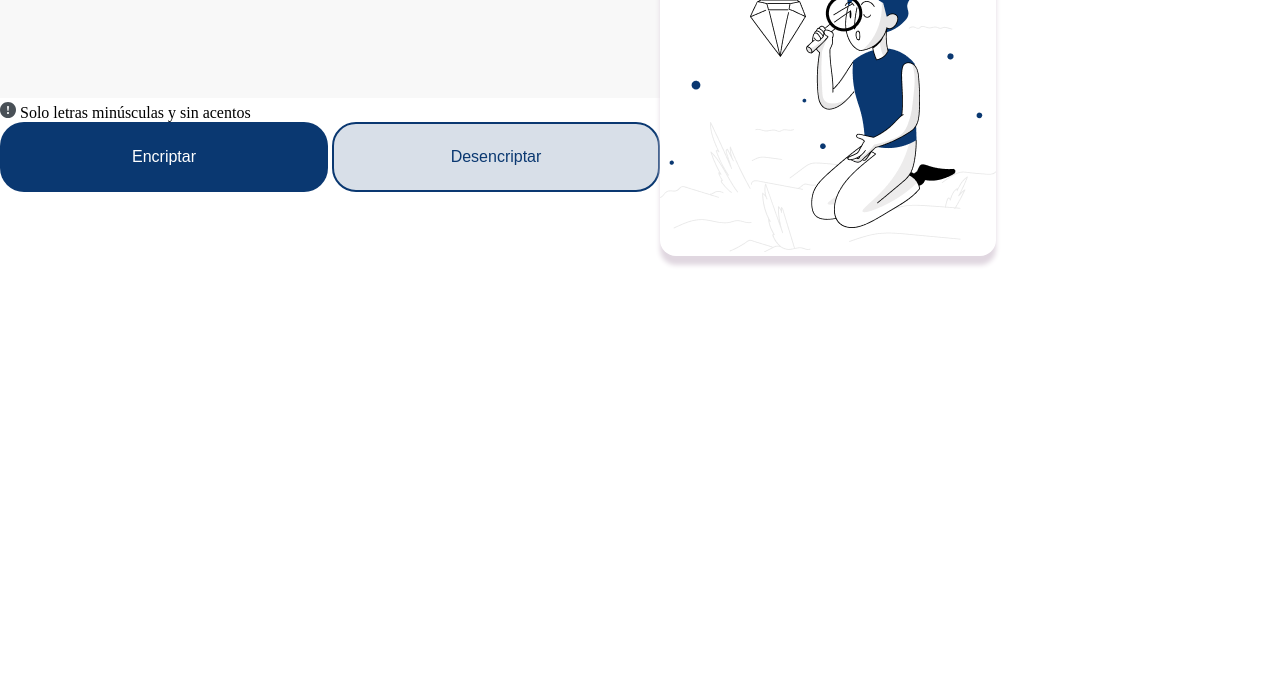
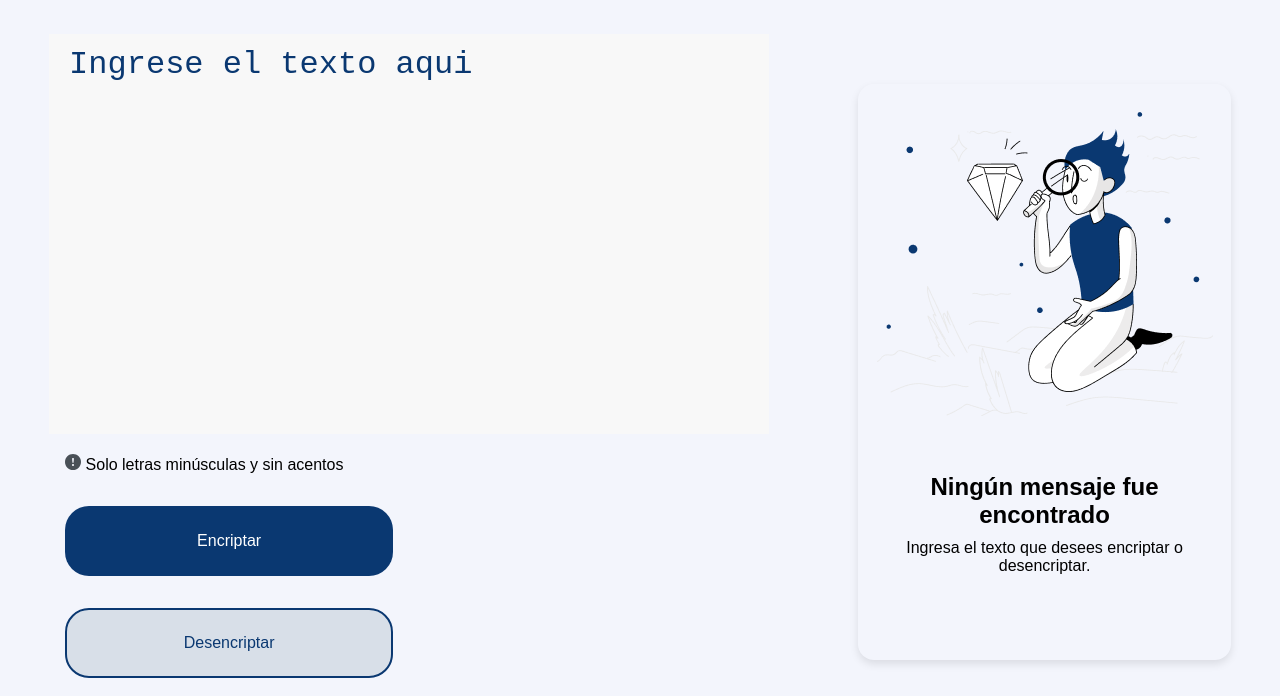
Before and after one commit to SoyElGary1/Encriptador-de-texto, a plain HTML site: page index.html in a window 1280 px wide. Shown: the part 104-800 px from the top of the page. Drawn offline with Linux system fonts and the light colour scheme.

Commit message:
Estilos de escritorios listos

```diff
--- a/assets/css/style.css
+++ b/assets/css/style.css
@@ -1,14 +1,131 @@
 * {
-    padding: 0;
-    margin: 0;
+  padding: 0;
+  margin: 0;
 }
 
-.container{
-    display: flex;
+body {
+  font-family: Arial, sans-serif;
+  margin: 0;
+  padding: 0;
+  background: #f3f5fc;
+  padding: 40px;
 }
 
+header {
+  display: flex;
+  justify-content: flex-start;
+  width: 100%;
+  margin-bottom: 20px;
+}
+
+header img {
+  width: 120px;
+}
+
+section {
+  display: flex;
+  flex-direction: column;
+  justify-content: center;
+  width: 60%;
+  margin-top: 80px;
+}
 
 textarea {
+  width: 100%;
+  height: 400px;
+  padding: 12px 20px;
+  box-sizing: border-box;
+  border: none;
+  background-color: #f8f8f8;
+  font-size: 16px;
+  resize: none;
+  font-size: 2rem;
+  color: #0a3871;
+}
+
+textarea::placeholder {
+  font-size: 2rem;
+  color: #0a3871;
+}
+
+textarea:focus {
+  outline: none; /* Asegura que no aparezca ningún borde o sombra al enfocar */
+}
+
+form {
+  display: flex;
+  flex-direction: column;
+  flex-grow: 1;
+  justify-content: space-between;
+}
+
+.container {
+  display: flex;
+  justify-content: space-evenly;
+  width: 100%;
+  height: 80vh;
+  gap: 80px;
+}
+
+.btn {
+  margin: 1rem;
+  width: 328px;
+  padding: 24px;
+  border-radius: 24px;
+  font-size: 1rem;
+  cursor: pointer;
+}
+
+.btn.encriptar {
+  background-color: #0a3871;
+  color: #ffffff;
+  border-color: transparent;
+}
+
+.btn.desencriptar {
+  background-color: #d8dfe8;
+  border: none;
+  border: 2px solid #0a3871;
+  color: #0a3871;
+}
+
+.btn-copiar{
+  display: none;
+  margin: 1rem;
+  width: 328px;
+  padding: 24px;
+  border-radius: 24px;
+  font-size: 1rem;
+  cursor: pointer;
+  background-color: #d8dfe8;
+  border: none;
+  border: 2px solid #0a3871;
+  color: #0a3871;
+}
+
+span p {
+  font-size: 12px;
+  color: #495057;
+}
+
+.aside {
+  width: 100%;
+  height: 90%;
+  display: flex;
+  flex-direction: column;
+  justify-content: space-around;
+  align-items: center;
+  border-radius: 1rem;
+  box-shadow: 0px 4px 8px rgba(0, 0, 0, 0.1);
+}
+
+.img {
+  max-width: 100%;
+  height: auto;
+}
+
+.mensaje {
+  display: none;
   width: 100%;
   height: 150px;
   padding: 12px 20px;
@@ -17,46 +134,20 @@ textarea {
   background-color: #f8f8f8;
   font-size: 16px;
   resize: none;
+  font-size: 2rem;
+  color: #0a3871;
 }
 
-textarea::placeholder {
-    font-size: 2rem;
-    color: #0A3871;
+.icono {
+  display: block;
+  margin: 1rem;
 }
 
-.buttons-container{
-    display: flex;
-    gap: 8px;
-
+.msj-encriptado{
+  display: flex;
+  flex-direction: column;
+  text-align: center;
+  width: 80%;
+  gap: 10px;
+  align-items: center;
 }
-
-.btn{
-    width: 328px;
-    padding: 24px;
-    border-radius: 24px;
-    font-size: 1rem;
-    cursor: pointer;
-}
-
-.btn.encriptar{
-    background-color: #0A3871;
-    color: #FFFFFF;
-    border-color: transparent;
-}
-
-.btn.desencriptar{
-    background-color: #D8DFE8;
-    border: none;
-    border: 2px solid #0A3871;
-    color: #0A3871;
-}
-
-span p{
-    font-size: 12px;
-    color: #495057;
-}
-
-.aside{
-    border-radius: 1rem;
-    box-shadow: 0px 9px 5px 0px rgba(224,215,224,1);
-}
--- a/assets/js/index.js
+++ b/assets/js/index.js
@@ -6,15 +6,22 @@ const aside = document.querySelector('#aside');
 
 function encriptar() {
     const texto = document.querySelector('#texto').value;
+    const textoSinAcentos = normalizarTexto(texto);
     // Reemplaza los caracteres del primer parametro de la funcion por el segundo incluyendo si son letras mayúsculas
-    const textoEncriptado = texto.replace(/u/gi, 'ufat').replace(/e/gi, 'enter').replace(/o/gi, 'ober').replace(/i/gi, 'imes').replace(/a/gi, 'ai');
-
+    const textoEncriptado = textoSinAcentos.replace(/u/gi, 'ufat').replace(/e/gi, 'enter').replace(/o/gi, 'ober').replace(/i/gi, 'imes').replace(/a/gi, 'ai');
+    console.log(textoEncriptado)
     return textoEncriptado;
 }
 
+//Funcion para sacar los acentos de las letras
+function normalizarTexto(texto) {
+    return texto.normalize("NFD").replace(/[\u0300-\u036f]/g, "");
+}
+
+
 //Función para cambiar el texto cuando ocurra una modificación
 function mostrarCodigo(texto){
-    const parrafo = document.querySelector('#texto-codificado');
+    const parrafo = document.querySelector('#mensaje');
     parrafo.textContent = texto
 }
 
--- a/index.html
+++ b/index.html
@@ -22,7 +22,9 @@
                 <label for="texto">
                     <textarea name="texto" id="texto" placeholder="Ingrese el texto aqui"></textarea>
                 </label>
-                <span><svg width="16" height="16" viewBox="0 0 16 16" fill="none" xmlns="http://www.w3.org/2000/svg">
+                <div class="buttons-container">
+                    <span class="icono"><svg width="16" height="16" viewBox="0 0 16 16" fill="none"
+                            xmlns="http://www.w3.org/2000/svg">
                             <g clip-path="url(#clip0_2_231)">
                                 <path
                                     d="M16 8C16 10.1217 15.1571 12.1566 13.6569 13.6569C12.1566 15.1571 10.1217 16 8 16C5.87827 16 3.84344 15.1571 2.34315 13.6569C0.842855 12.1566 0 10.1217 0 8C0 5.87827 0.842855 3.84344 2.34315 2.34315C3.84344 0.842855 5.87827 0 8 0C10.1217 0 12.1566 0.842855 13.6569 2.34315C15.1571 3.84344 16 5.87827 16 8ZM8 4C7.87361 4.00007 7.74863 4.02662 7.63312 4.07793C7.51761 4.12924 7.41413 4.20418 7.32934 4.29791C7.24456 4.39165 7.18035 4.5021 7.14084 4.62217C7.10134 4.74223 7.08743 4.86923 7.1 4.995L7.45 8.502C7.46176 8.63977 7.5248 8.76811 7.62664 8.86164C7.72849 8.95516 7.86173 9.00705 8 9.00705C8.13827 9.00705 8.27151 8.95516 8.37336 8.86164C8.4752 8.76811 8.53824 8.63977 8.55 8.502L8.9 4.995C8.91257 4.86923 8.89866 4.74223 8.85915 4.62217C8.81965 4.5021 8.75544 4.39165 8.67066 4.29791C8.58587 4.20418 8.48239 4.12924 8.36688 4.07793C8.25137 4.02662 8.12639 4.00007 8 4ZM8.002 10C7.73678 10 7.48243 10.1054 7.29489 10.2929C7.10736 10.4804 7.002 10.7348 7.002 11C7.002 11.2652 7.10736 11.5196 7.29489 11.7071C7.48243 11.8946 7.73678 12 8.002 12C8.26722 12 8.52157 11.8946 8.70911 11.7071C8.89664 11.5196 9.002 11.2652 9.002 11C9.002 10.7348 8.89664 10.4804 8.70911 10.2929C8.52157 10.1054 8.26722 10 8.002 10Z"
@@ -34,8 +36,8 @@
                                 </clipPath>
                             </defs>
                         </svg>
-                    Solo letras minúsculas y sin acentos</span>
-                <div id="buttons-container">
+                        Solo letras minúsculas y sin acentos
+                    </span>
                     <button type="button" class="btn encriptar">Encriptar</button>
                     <button type="button" class="btn desencriptar">Desencriptar</button>
                 </div>
@@ -43,8 +45,15 @@
         </section>
         <aside>
             <section class="aside">
-                <img src="./assets/img/Muñeco.png" alt="">
-                <p id="texto-codificado"></p>
+                <textarea id="mensaje" name="mensaje" class="mensaje" cols="10" rows="10"></textarea>
+                <img class="img" id="img" src="./assets/img/Muñeco.png" alt="Imagen del muñeco">
+                <div class="msj-encriptado" id="msj-encriptado">
+                    <h2 id="titulo-mensaje" class="titulo-mensaje">Ningún mensaje fue encontrado</h2>
+                    <p id="parrafo" class="parrafo">Ingresa el texto que desees encriptar o desencriptar.</p>
+                </div>
+                <div class="">
+                    <button class="btn-copiar" onclick="copiarTexto()">Copiar</button>
+                </div>
             </section>
         </aside>
     </main>
```
Lines whose indentation alone changed are shown as unchanged.
